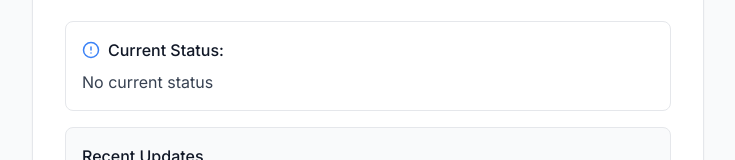
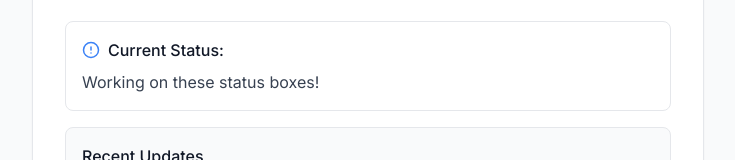
Before and after one commit to fractaloutlook/FO, a React (Vite) app: page / in a window 1280 px wide. Shown: the part 464-624 px from the top of the page, without its empty margins (272-1007 px from the left). Built offline with nearby package versions, Linux system fonts and the light colour scheme.

Commit message:
just changing the text for current status

```diff
--- a/src/components/StatusUpdates.jsx
+++ b/src/components/StatusUpdates.jsx
@@ -47,7 +47,7 @@
           <AlertCircle size={18} className="text-blue-500" />
           <h3 className="font-medium text-gray-900">Current Status:</h3>
         </div>
-        <p className="text-gray-700">{currentStatus || "No current status"}</p>
+        <p className="text-gray-700">{currentStatus || "Working on these status boxes!"}</p> {/* "no current status" */}
       </div>
 
       {/* Updates Log */}
```
